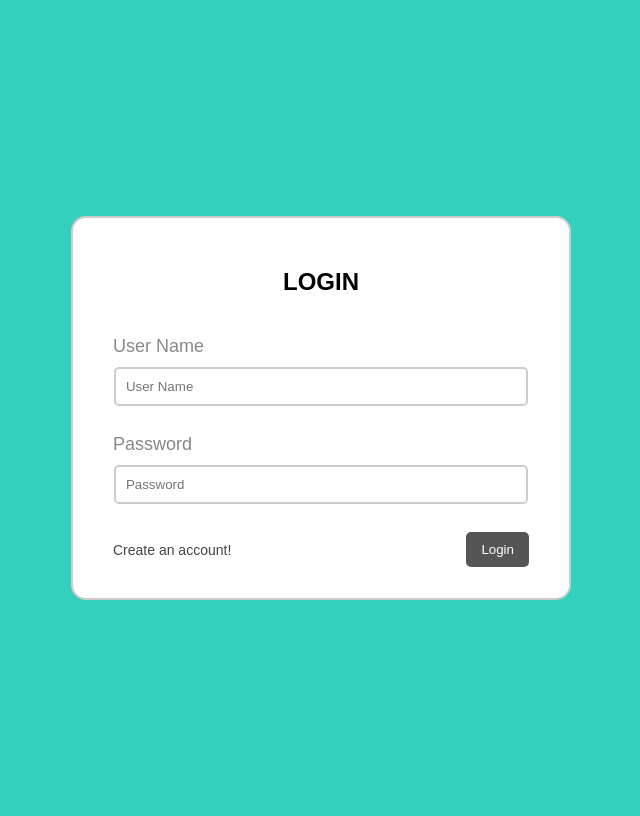
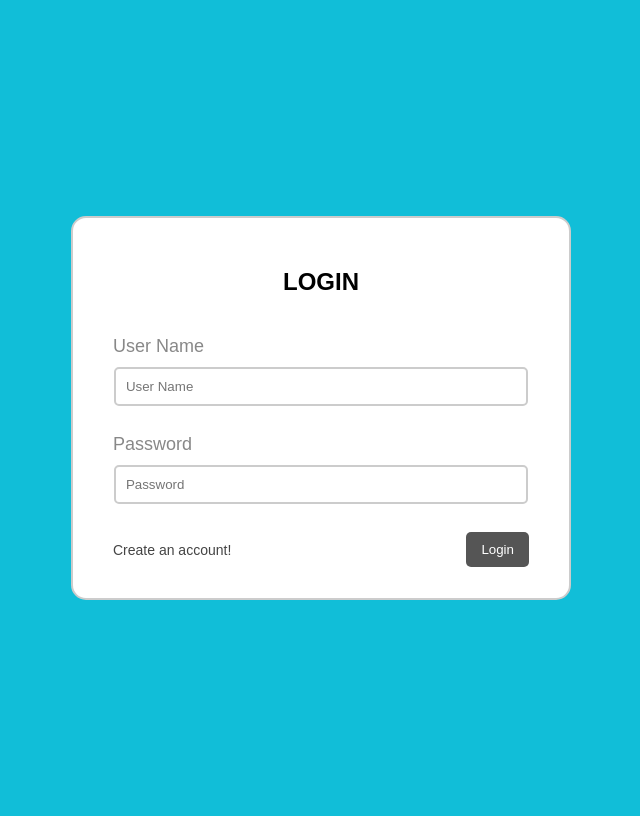
Before and after one commit to hungparkour04/demo-sdlc, a PHP site: page / in a window 1280 px wide. Shown: the whole page, without its empty margins (319-959 px from the left). Run offline with PHP 8.4, Linux system fonts and the light colour scheme.

Commit message:
sua color

```diff
--- a/style.css
+++ b/style.css
@@ -1,5 +1,5 @@
 body {
-	background: rgba(53, 208, 187);
+	background: rgb(17, 190, 216);
 	display: flex;
 	justify-content: center;
 	align-items: center;
```
